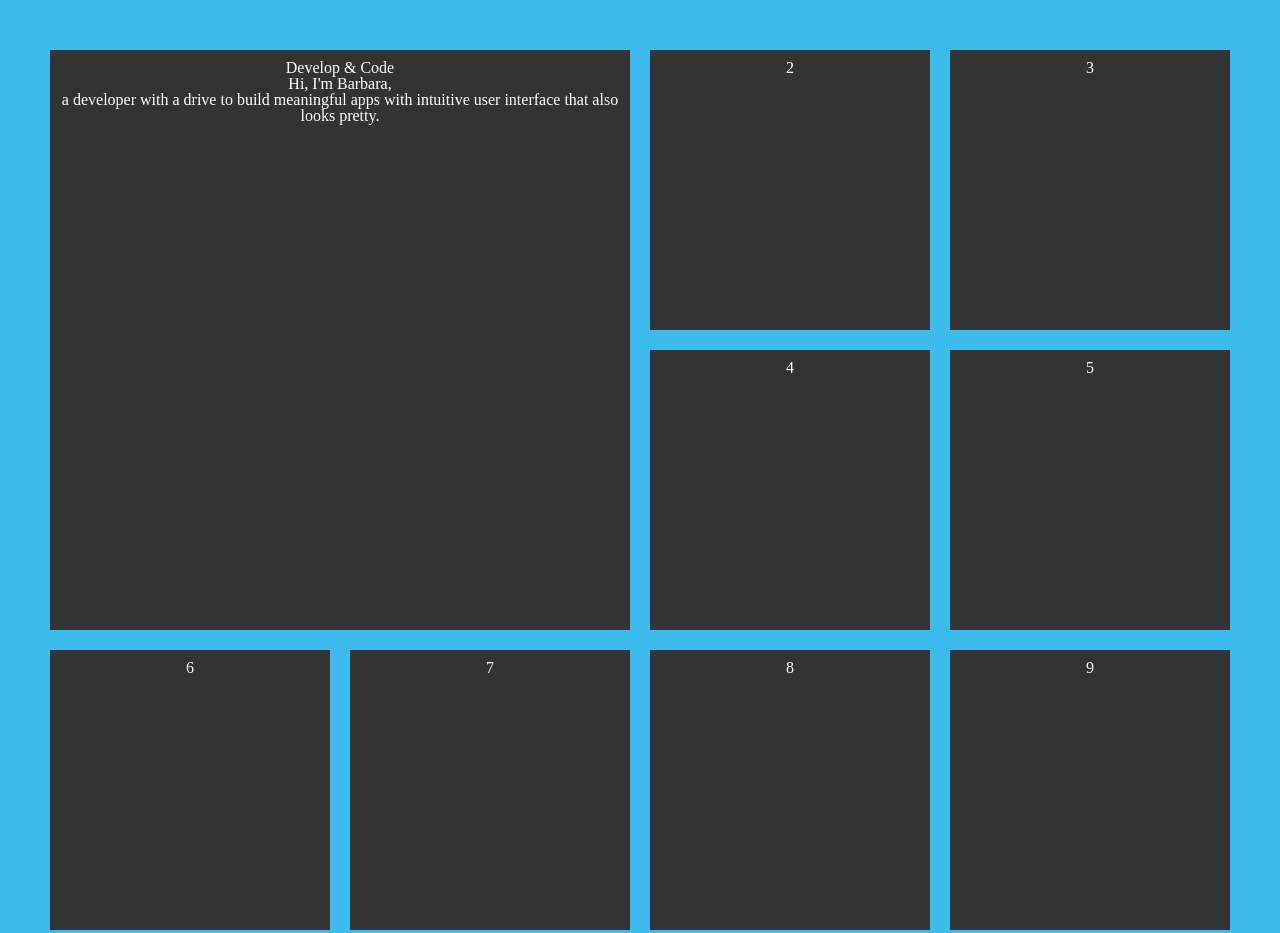
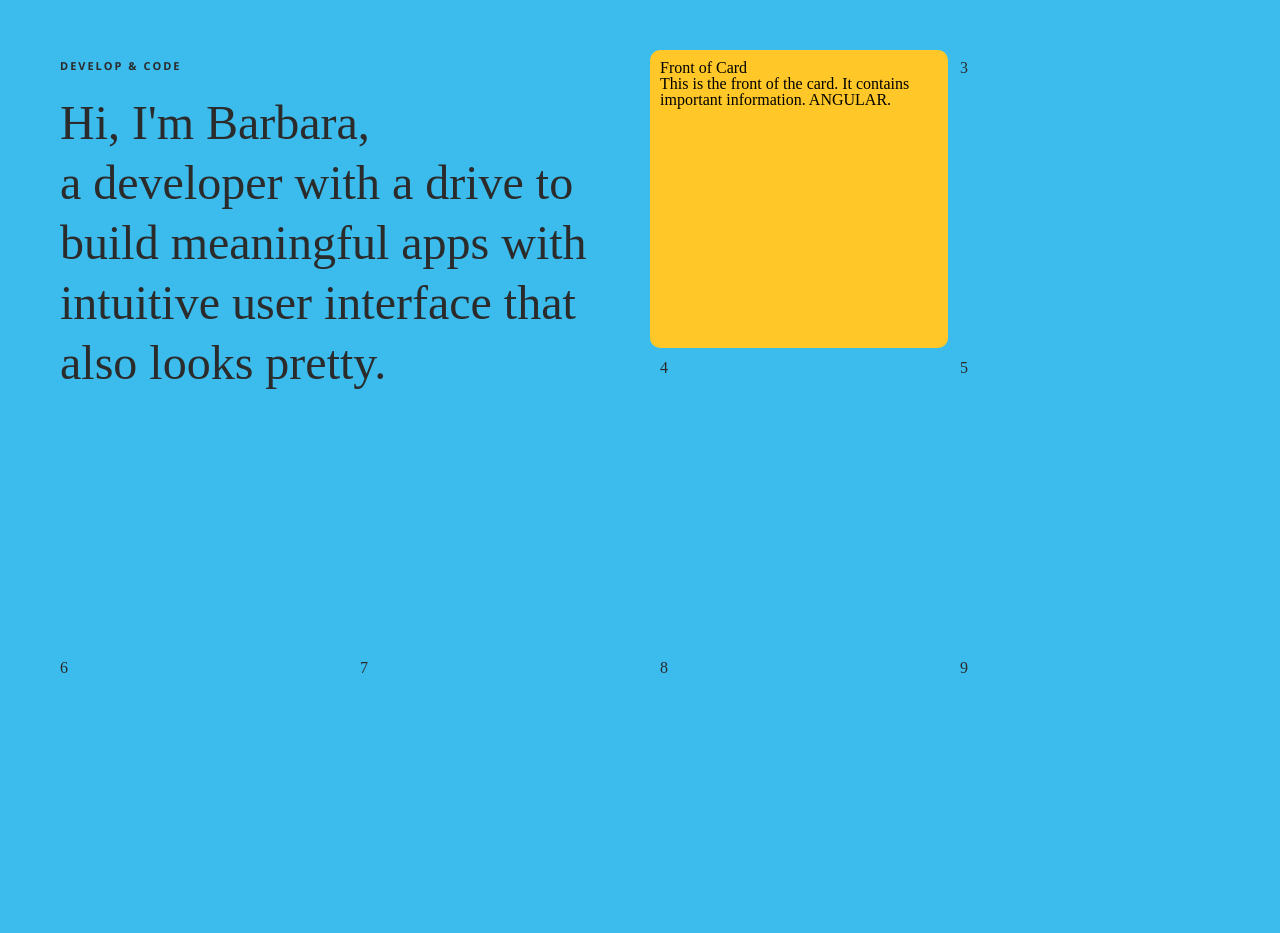
Before and after one commit to bnkfick/Fliptastic, a plain HTML site: page index3.html in a window 1280 px wide. Shown: the top 933 px of the page. Drawn offline with nearby package versions, Linux system fonts and the light colour scheme.

Commit message:
added css for a flip card with card, front and back classes

```diff
--- a/assets/css/styles.css
+++ b/assets/css/styles.css
@@ -7,7 +7,7 @@ body{
 
 #content{
     display: grid;
-    grid-template-columns: repeat(1, 280px);
+    grid-template-columns: repeat(1, 300px);
     grid-auto-rows: minmax(280px, auto);
     grid-gap: 20px;
     margin: 50px auto;
--- a/assets/css/styles3.css
+++ b/assets/css/styles3.css
@@ -1,12 +1,12 @@
-body{
-    color: #2b2b2b;;
-    font-family: 'Nunito Semibold';
+body {
+  color: #2b2b2b;
+  font-family: "Nunito Semibold";
   text-align: left;
   background: #3bbced;
-    background: #f5f5f5;
+  /* background: #f5f5f5; */
 }
 
-#content{
+#content {
   display: grid;
   grid-template-columns: repeat(1, 300px);
   grid-auto-rows: minmax(280px, auto);
@@ -14,37 +14,82 @@ body{
   margin: 50px auto;
   justify-content: center;
 }
-#content div{
-    background: #e9e9e9;
-    padding: 50px;
+#content div {
+
+  padding: 10px;
 }
 .grow-box {
   grid-column: span 1;
   grid-row: span 1;
 }
-.box{
+.box {
   grid-column: 1fr;
   grid-row: 1fr;
 }
+.thecard {
+  position: relative;
+  top: 0;
+  left: 0;
+  width: 92%;
+  height: 92%;
+  /* border-radius: 10px; */
+  transform-style: preserve-3d;
+  transition: all 0.8s ease;
+}
+
+/* THE PSUEDO CLASS CONTROLS THE FLIP ON MOUSEOVER AND MOUSEOUT */
+.thecard:hover {
+  transform: rotateY(180deg);
+}
+
+/* THE FRONT FACE OF THE CARD, WHICH SHOWS BY DEFAULT */
+.thefront {
+  position: absolute;
+  top: 0;
+  left: 0;
+  width: 100%;
+  height: 100%;
+  border-radius: 10px;
+  backface-visibility: hidden;
+  overflow: hidden;
+  background: #ffc728;
+  color: #000;
+}
+
+/* THE BACK FACE OF THE CARD, WHICH SHOWS ON MOUSEOVER */
+.theback {
+  position: absolute;
+  top: 0;
+  left: 0;
+  width: 100%;
+  height: 100%;
+  border-radius: 10px;
+  backface-visibility: hidden;
+  overflow: hidden;
+  background: #fafafa;
+  color: #333;
+  text-align: center;
+  transform: rotateY(180deg);
+}
 
 h2 {
-    font-size:24px;
-    font-weight:300;
+  font-size: 24px;
+  font-weight: 300;
   line-height: 31px;
 }
 
 p.small {
-    font-size:11px !important;
-    text-transform:uppercase;
-    font-weight:700;
-    font-family:'Open Sans', 'Helvetica Neue', Arial, Helvetica, sans-serif;
-    color:#2b2b2b;
-    padding:0 0 22px 0;
-    letter-spacing:2px;
+  font-size: 11px !important;
+  text-transform: uppercase;
+  font-weight: 700;
+  font-family: "Open Sans", "Helvetica Neue", Arial, Helvetica, sans-serif;
+  color: #2b2b2b;
+  padding: 0 0 22px 0;
+  letter-spacing: 2px;
 }
 
 @media screen and (min-width: 768px) {
-    #content{
+  #content {
     grid-template-columns: repeat(2, 280px);
   }
   .grow-box {
@@ -53,19 +98,19 @@ p.small {
   }
   h2 {
     font-size: 48px;
-        font-weight:400;
-        line-height:60px;
-        letter-spacing:0px;
+    font-weight: 400;
+    line-height: 60px;
+    letter-spacing: 0px;
     line-height: 60px;
   }
 }
 @media screen and (min-width: 992px) {
-    #content{
+  #content {
     grid-template-columns: repeat(3, 280px);
   }
 }
 @media screen and (min-width: 1200px) {
-    #content{
+  #content {
     grid-template-columns: repeat(4, 280px);
   }
 }
--- a/index3.html
+++ b/index3.html
@@ -9,7 +9,7 @@
     <meta name="author" content="Barbara Fick">
     <meta name="Description" content="Barbara's Portfolio" />
     <link href="assets/css/reset.css" rel="stylesheet" type="text/css" media="screen" />
-    <link href="assets/css/styles.css" rel="stylesheet" type="text/css" media="screen" />
+    <link href="assets/css/styles3.css" rel="stylesheet" type="text/css" media="screen" />
 
     <link href="//fonts.googleapis.com/css?family=Open+Sans:400,400italic,300,300italic,600,700,800" rel="stylesheet"
         type="text/css" />
@@ -19,24 +19,33 @@
 
 <body>
 
+    <div id="content">
+        <div class="grow-box">
+            <p class="small">Develop &amp; Code</p>
+            <h2>Hi, I'm Barbara, <br />
+                a developer with a drive to build meaningful apps with intuitive user interface that also looks pretty.
+            </h2>
+        </div>
+        <div class="box thecard">
+            <div class="thefront">
+                <h1>Front of Card</h1>
+                <p>This is the front of the card. It contains important information. ANGULAR.</p>
+            </div>
 
-
-	<div id="content">
-		<div class="grow-box">
-            <p class="small">Develop &amp; Code</p>
-        <h2>Hi, I'm Barbara, <br/>
-            a developer with a drive to build meaningful apps with intuitive user interface that also looks pretty.
-        </h2>
+            <div class="theback">
+                <h1>Back of Card</h1>
+                <p>Angular (formerly Angular.js): Front-end web app framework; runs your JavaScript code in the
+                    user’s browser, allowing your application UI to be dynamic.
+            </div>
         </div>
-		<div class="box">2</div>
-		<div class="box">3</div>
-		<div class="box">4</div>
-		<div class="box">5</div>
-		<div class="box">6</div>
-		<div class="box">7</div>
-		<div class="box">8</div>
-		<div class="box">9</div>
-	</div>
+        <div class="box thecard">3</div>
+        <div class="box thecard">4</div>
+        <div class="box thecard">5</div>
+        <div class="box thecard">6</div>
+        <div class="box thecard">7</div>
+        <div class="box thecard">8</div>
+        <div class="box thecard">9</div>
+    </div>
 
     <!-- Footer -->
     <footer id="footer" class="clearfix">
```
Also changed, not shown: index.html (+0 -3 lines), assets/img/Articles.png (deleted), 3 other files. Lines whose indentation alone changed are shown as unchanged.
